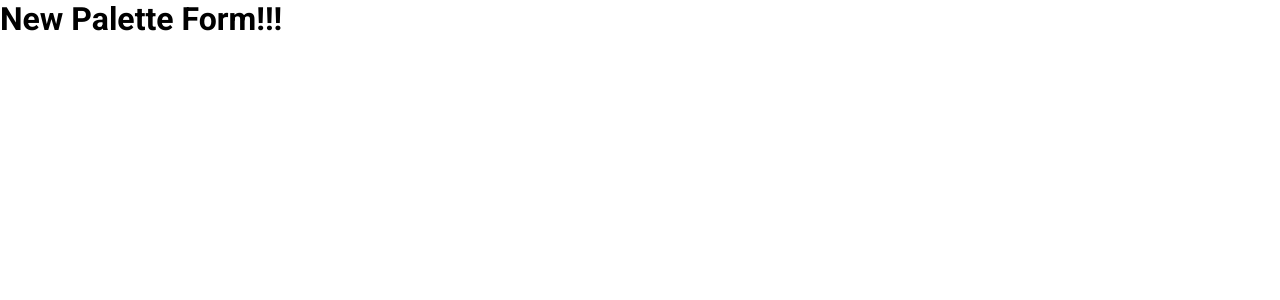
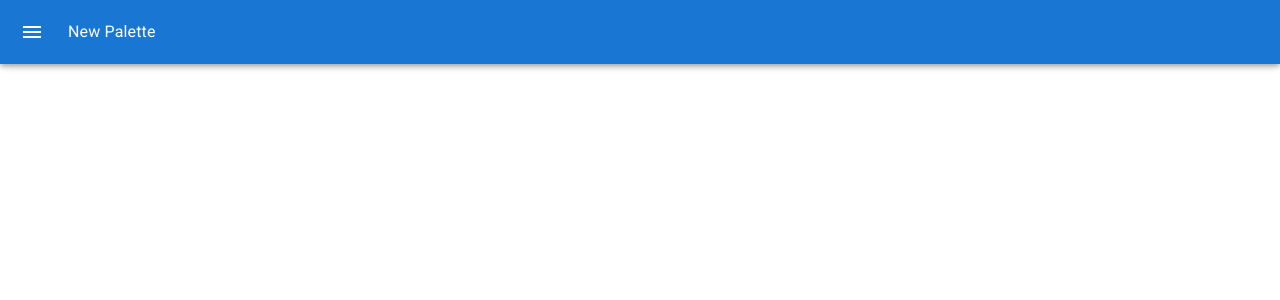
Before and after one commit to LucasLBF/color-app, a React (Create React App) app: page /palette/new in a window 1280 px wide. Shown: the top 300 px of the page. Built offline with nearby package versions, Linux system fonts and the light colour scheme.

Commit message:
add drawer with color picker and buttons to NewPaletteForm

```diff
--- a/package.json
+++ b/package.json
@@ -14,6 +14,7 @@
     "chroma-js": "^2.1.2",
     "rc-slider": "^9.7.5",
     "react": "^17.0.2",
+    "react-color": "^2.19.3",
     "react-copy-to-clipboard": "^5.0.4",
     "react-dom": "^17.0.2",
     "react-scripts": "4.0.3",
--- /dev/null
+++ b/src/ComponentStyles/NewPaletteFormStyles.js
@@ -0,0 +1,58 @@
+const drawerWidth = 240;
+
+const styles = theme => ({
+  root: {
+    display: "flex",
+  },
+  drawer: {
+    width: drawerWidth,
+    flexShrink: 0,
+    height: "100vh",
+  },
+  drawerPaper: {
+    width: drawerWidth,
+    display: "flex",
+    alignItems: "center",
+  },
+  drawerHeader: {
+    display: "flex",
+    alignItems: "center",
+    width: "100%",
+    padding: "0 8px",
+    // ...theme.mixins.toolbar,
+    justifyContent: "flex-end",
+  },
+  content: {
+    flexGrow: 1,
+    height: "calc(100vh - 64px)",
+    padding: 0,
+    // transition: theme.transitions.create("margin", {
+    //   easing: theme.transitions.easing.sharp,
+    //   duration: theme.transitions.duration.leavingScreen,
+    // }),
+    marginLeft: -drawerWidth,
+  },
+  contentShift: {
+    // transition: theme.transitions.create("margin", {
+    //   easing: theme.transitions.easing.easeOut,
+    //   duration: theme.transitions.duration.enteringScreen,
+    // }),
+    marginLeft: 0,
+  },
+  container: {
+    width: "90%",
+    height: "100%",
+    display: "flex",
+    flexDirection: "column",
+    justifyContent: "center",
+    alignItems: "center",
+  },
+  buttons: {
+    width: "100%",
+  },
+  button: {
+    width: "50%",
+  },
+});
+
+export default styles;
--- a/src/NewPaletteForm.js
+++ b/src/NewPaletteForm.js
@@ -1,9 +1,150 @@
 import React, { Component } from "react";
+// import PersistentDrawerLeft from "./PersistentDrawer";
+import { styled } from "@mui/material/styles";
+import { withStyles } from "@mui/styles";
+import Box from "@mui/material/Box";
+import Drawer from "@mui/material/Drawer";
+import CssBaseline from "@mui/material/CssBaseline";
+import MuiAppBar from "@mui/material/AppBar";
+import Toolbar from "@mui/material/Toolbar";
+import { Button, Typography } from "@mui/material";
+import Divider from "@mui/material/Divider";
+import IconButton from "@mui/material/IconButton";
+import MenuIcon from "@mui/icons-material/Menu";
+import ChevronLeftIcon from "@mui/icons-material/ChevronLeft";
+import { ChromePicker } from "react-color";
+import styles from "./ComponentStyles/NewPaletteFormStyles";
 
+const drawerWidth = 400;
+
+const Main = styled("main", { shouldForwardProp: prop => prop !== "open" })(
+  ({ theme, open }) => ({
+    flexGrow: 1,
+    padding: theme.spacing(3),
+    transition: theme.transitions.create("margin", {
+      easing: theme.transitions.easing.sharp,
+      duration: theme.transitions.duration.leavingScreen,
+    }),
+    marginLeft: `-${drawerWidth}px`,
+    ...(open && {
+      transition: theme.transitions.create("margin", {
+        easing: theme.transitions.easing.easeOut,
+        duration: theme.transitions.duration.enteringScreen,
+      }),
+      marginLeft: 0,
+    }),
+  })
+);
+
+const AppBar = styled(MuiAppBar, {
+  shouldForwardProp: prop => prop !== "open",
+})(({ theme, open }) => ({
+  transition: theme.transitions.create(["margin", "width"], {
+    easing: theme.transitions.easing.sharp,
+    duration: theme.transitions.duration.leavingScreen,
+  }),
+  ...(open && {
+    width: `calc(100% - ${drawerWidth}px)`,
+    marginLeft: `${drawerWidth}px`,
+    transition: theme.transitions.create(["margin", "width"], {
+      easing: theme.transitions.easing.easeOut,
+      duration: theme.transitions.duration.enteringScreen,
+    }),
+  }),
+}));
+
+const DrawerHeader = styled("div")(({ theme }) => ({
+  display: "flex",
+  alignItems: "center",
+  padding: theme.spacing(0, 1),
+  // necessary for content to be below app bar
+  ...theme.mixins.toolbar,
+  justifyContent: "flex-end",
+}));
 class NewPaletteForm extends Component {
+  constructor(props) {
+    super(props);
+    console.log("props:", this.props);
+    console.log("theme:", this.theme);
+    this.state = {
+      open: false,
+    };
+    this.handleDrawerOpen = this.handleDrawerOpen.bind(this);
+    this.handleDrawerClose = this.handleDrawerClose.bind(this);
+  }
+
+  handleDrawerOpen() {
+    this.setState({ open: true });
+  }
+
+  handleDrawerClose() {
+    this.setState({ open: false });
+  }
   render() {
-    return <h1>New Palette Form!!!</h1>;
+    const { open } = this.state;
+    // const { classes } = this.props;
+    return (
+      <Box sx={{ display: "flex" }}>
+        <CssBaseline />
+        <AppBar position="fixed" open={open}>
+          <Toolbar>
+            <IconButton
+              color="inherit"
+              aria-label="open drawer"
+              onClick={this.handleDrawerOpen}
+              edge="start"
+              sx={{ mr: 2, ...(open && { display: "none" }) }}
+            >
+              <MenuIcon />
+            </IconButton>
+            New Palette
+          </Toolbar>
+        </AppBar>
+        <Drawer
+          sx={{
+            width: drawerWidth,
+            flexShrink: 0,
+            "& .MuiDrawer-paper": {
+              width: drawerWidth,
+              boxSizing: "border-box",
+            },
+          }}
+          variant="persistent"
+          anchor="left"
+          open={open}
+        >
+          <DrawerHeader>
+            <IconButton onClick={this.handleDrawerClose}>
+              <ChevronLeftIcon />
+            </IconButton>
+          </DrawerHeader>
+          <Divider />
+          <Typography variant="h4">Design your Palette</Typography>
+          <div>
+            <Button variant="contained" color="error">
+              Clear Palette
+            </Button>
+            <Button variant="contained" color="primary">
+              Random Color
+            </Button>
+          </div>
+          <ChromePicker
+            color="purple"
+            onChangeComplete={newColor => {
+              console.log(newColor);
+            }}
+          />
+          <Button variant="contained" color="primary">
+            Add Color
+          </Button>
+        </Drawer>
+        <Main Main open={open}>
+          <DrawerHeader />
+        </Main>
+      </Box>
+    );
   }
 }
 
-export default NewPaletteForm;
+export default withStyles(styles, { withTheme: true })(NewPaletteForm);
+// export default NewPaletteForm;
```
Also changed, not shown: 1 other file (tests, documents, lock files or other folders).
